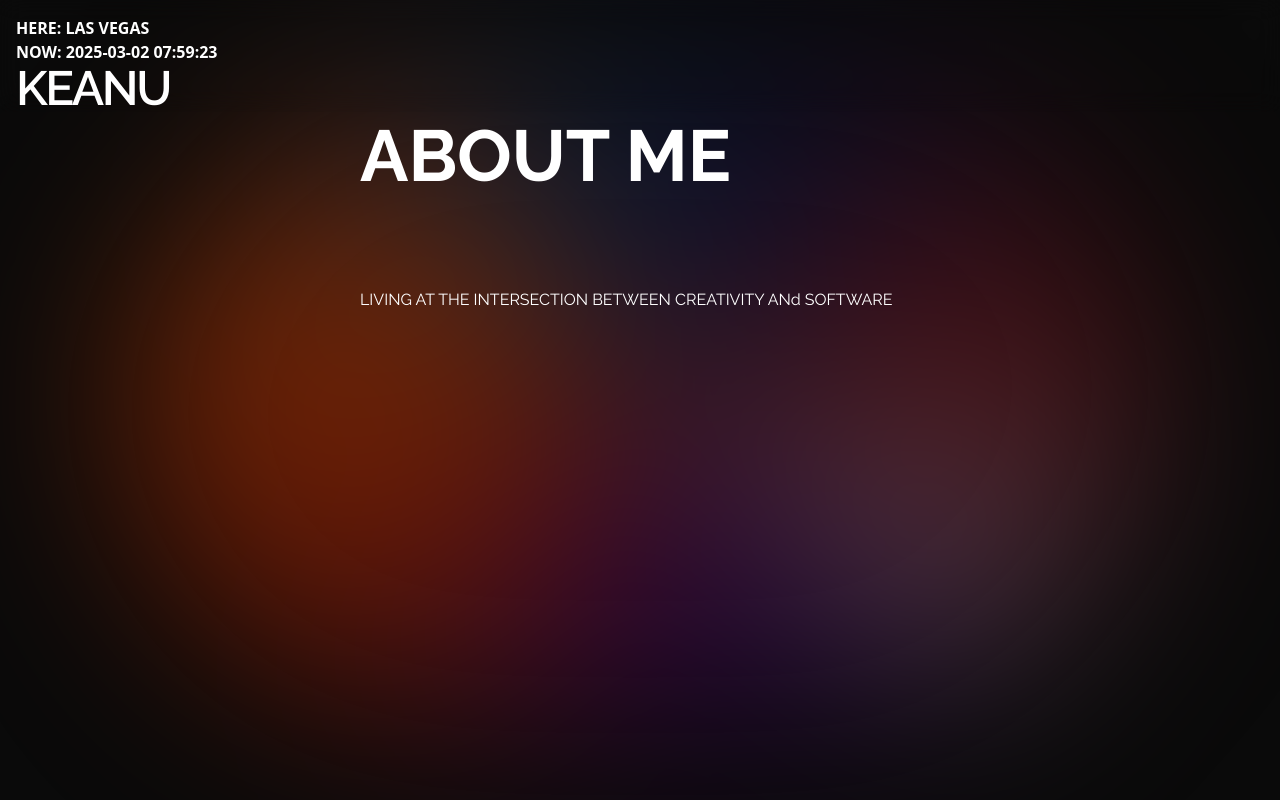
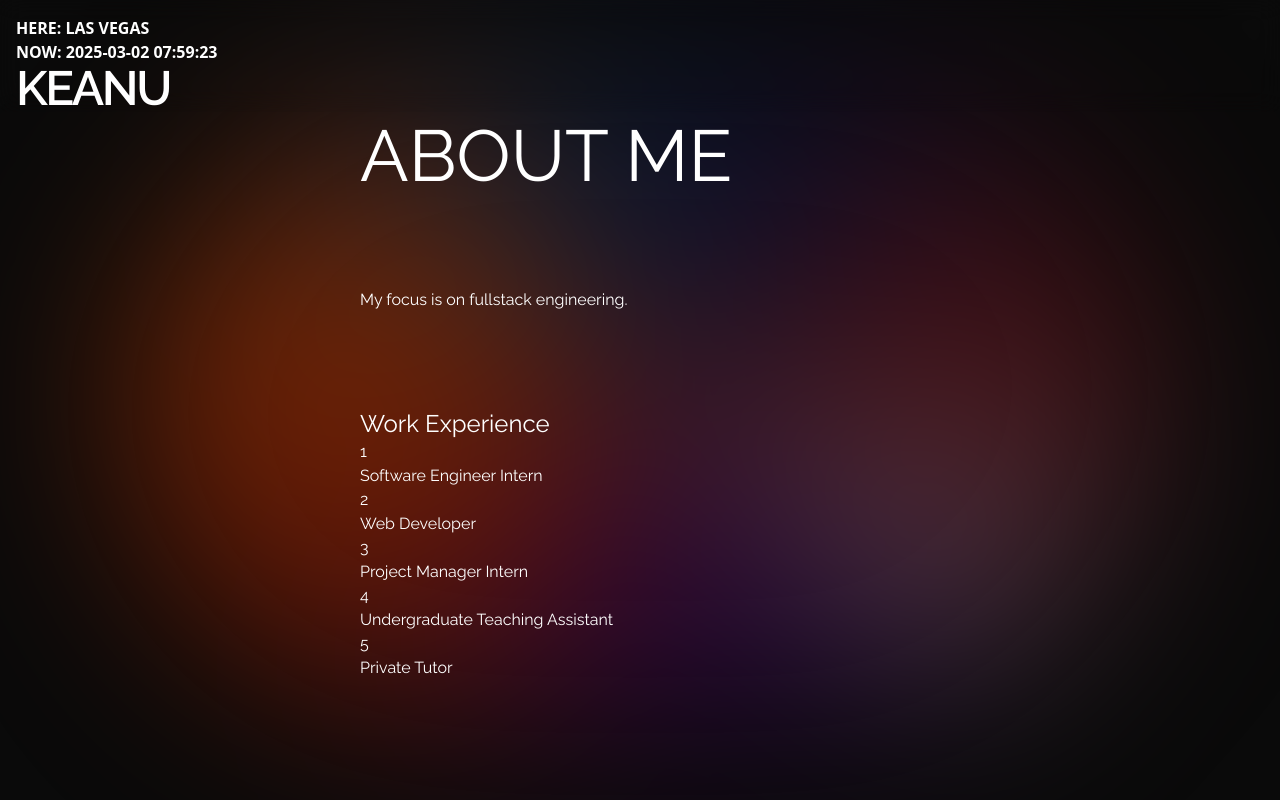
Before and after one commit to keanu-a/keanualoua-site, a Next.js app: page /about in a window 1280 px wide. Built offline with nearby package versions, Linux system fonts and the light colour scheme; a web font is replaced by a local one.

Commit message:
Initial about page

```diff
--- a/src/app/(root)/about/page.tsx
+++ b/src/app/(root)/about/page.tsx
@@ -1,10 +1,50 @@
-import React from "react";
+import React from 'react';
+
+const workExperience = [
+  {
+    title: 'Software Engineer Intern',
+    company: '',
+    year: 0,
+  },
+  {
+    title: 'Web Developer',
+    company: '',
+    year: 0,
+  },
+  {
+    title: 'Project Manager Intern',
+    company: '',
+    year: 0,
+  },
+  {
+    title: 'Undergraduate Teaching Assistant',
+    company: '',
+    year: 0,
+  },
+  {
+    title: 'Private Tutor',
+    company: '',
+    year: 0,
+  },
+];
 
 export default function About() {
   return (
     <div className="font-raleway w-full px-5 max-w-[600px] mx-auto flex flex-col gap-24">
-      <h1 className="text-5xl font-bold md:text-7xl">ABOUT ME</h1>
-      <h1>LIVING AT THE INTERSECTION BETWEEN CREATIVITY ANd SOFTWARE</h1>
+      <h1 className="text-5xl md:text-7xl">ABOUT ME</h1>
+      <p>My focus is on fullstack engineering.</p>
+
+      <div>
+        <h3 className="text-2xl">Work Experience</h3>
+        <ul>
+          {workExperience.map((work, idx) => (
+            <li key={idx}>
+              <p>{idx + 1}</p>
+              <h4>{work.title}</h4>
+            </li>
+          ))}
+        </ul>
+      </div>
     </div>
   );
 }
```
